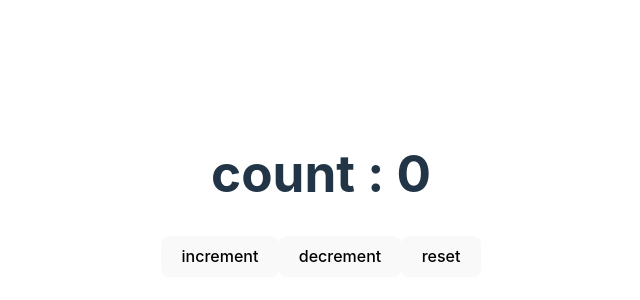
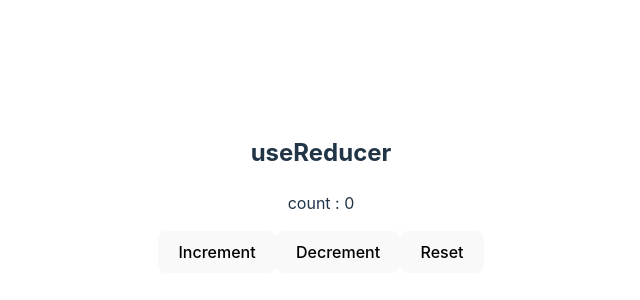
Before and after one commit to DilfaThayyil/FULL-DOMAIN-PRACTICALS, a React (Vite) app in the folder REACT/: page / in a window 1280 px wide. Shown: the part 206-506 px from the top of the page, without its empty margins (319-959 px from the left). Built offline with nearby package versions, Linux system fonts and the light colour scheme.

Commit message:
app setup

```diff
--- a/REACT/src/App.jsx
+++ b/REACT/src/App.jsx
@@ -9,20 +9,15 @@ import HandleClick from './pages/righClick'
 import CounterParent from './pages/counterParent'
 import InputComponent from './pages/useRef'
 import ParentComponent from './pages/forwardRefParent'
-import Counter from './pages/customHookParent'
-
+import { Counter } from './pages/useReducer'
 
 function App() {
-   const [count,setCount] = useState(0)
 
 
    return (
-    <div>
-      <h1>count : {count}</h1>
-      <button onClick={()=>setCount((prev)=>prev+1)}>increment</button>
-      <button onClick={()=>setCount((prev)=>prev-1)}>decrement</button>
-      <button onClick={()=>setCount(0)}>reset</button>
-    </div>
+    <>
+    <Counter/>
+    </>
    )
 
 }
```
